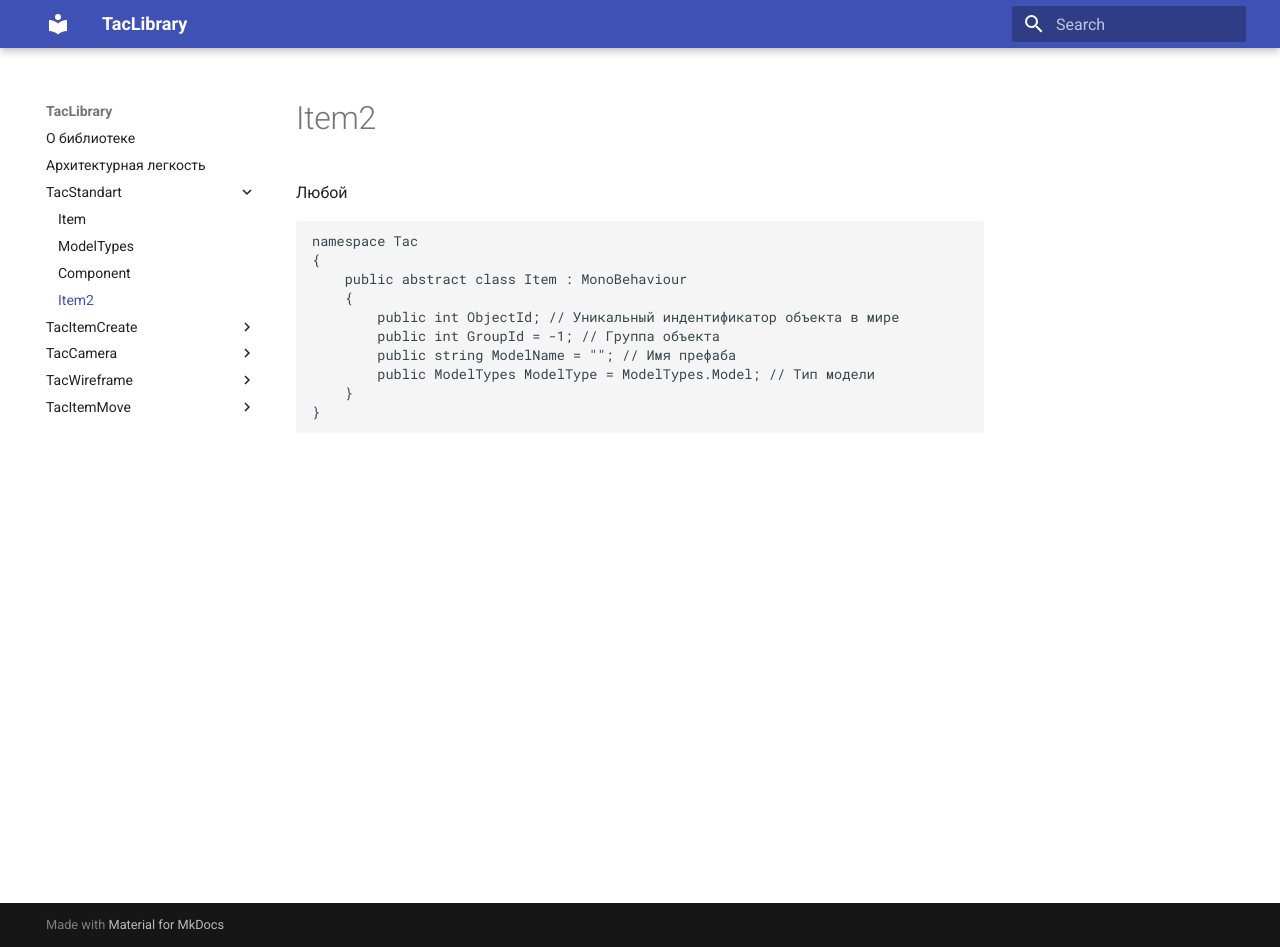
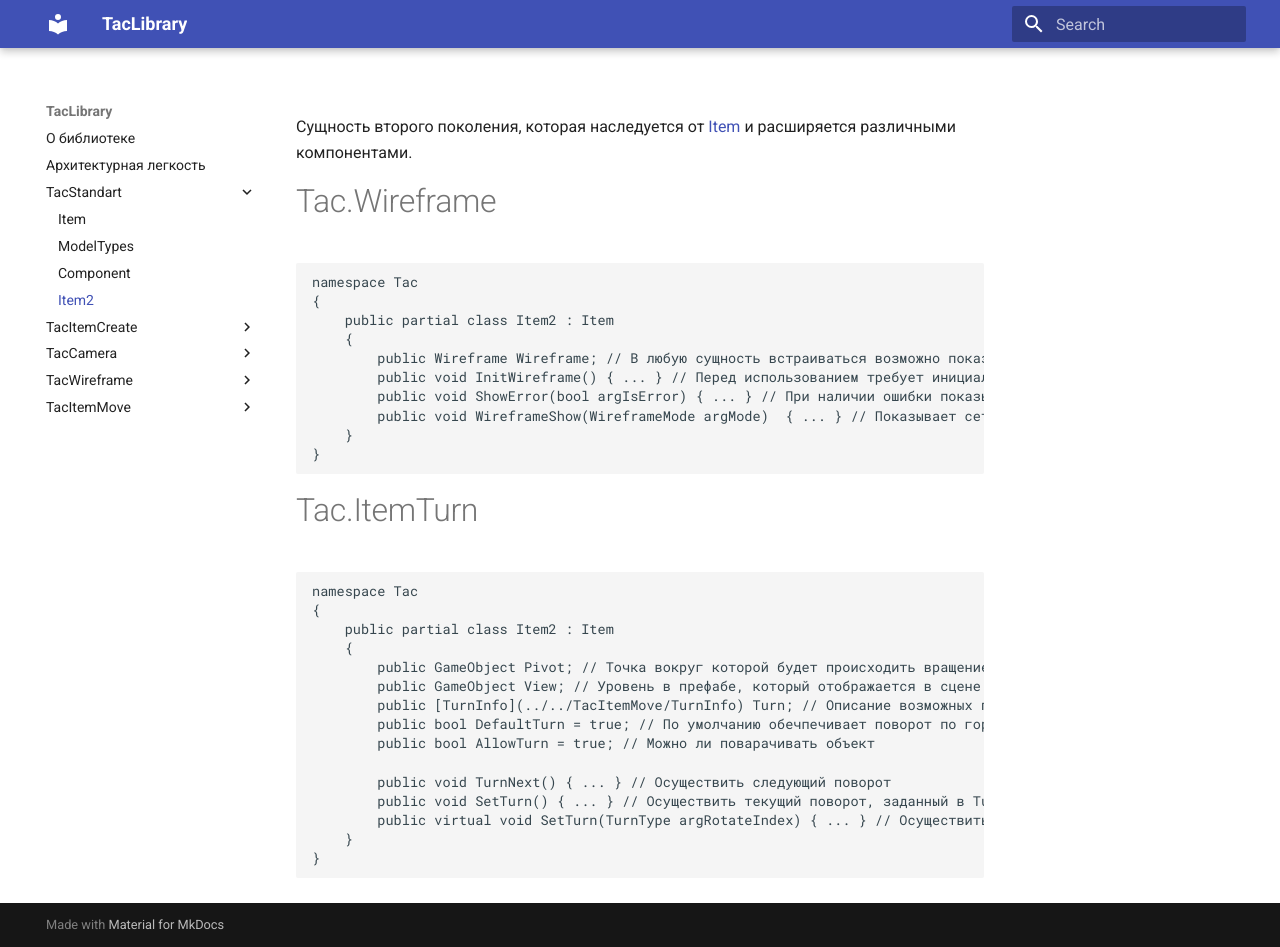
Before and after one commit to tac1402/TacBattleAI, an MkDocs documentation site: the page built from docs/TacStandart/Item2.md, in a window 1280 px wide and 947 px high. Built offline with MkDocs 1.6.1 and Material for MkDocs 9.7.7, drawn with Linux system fonts in a browser that asks for light colours.

Commit message:
Update Item2.md

````diff
--- a/docs/TacStandart/Item2.md
+++ b/docs/TacStandart/Item2.md
@@ -2,17 +2,40 @@
 title: Item2
 ---
 
-Любой
+Сущность второго поколения, которая наследуется от [Item](../Item) и расширяется различными компонентами.
+
+
+# Tac.Wireframe
 
 ```csharp
 namespace Tac
 {
-    public abstract class Item : MonoBehaviour
+    public partial class Item2 : Item
     {
-		public int ObjectId; // Уникальный индентификатор объекта в мире
-		public int GroupId = -1; // Группа объекта
-		public string ModelName = ""; // Имя префаба
-		public ModelTypes ModelType = ModelTypes.Model; // Тип модели
+		public Wireframe Wireframe; // В любую сущность встраиваться возможно показать сетку
+		public void InitWireframe() { ... } // Перед использованием требует инициализации, ищет в том же объекте компонент Wireframe
+		public void ShowError(bool argIsError) { ... } // При наличии ошибки показывает красную сетку, иначе зеленую
+		public void WireframeShow(WireframeMode argMode)  { ... } // Показывает сетку, ту которая указана как WireframeMode
 	}
 }
 ```
+
+# Tac.ItemTurn
+
+```csharp
+namespace Tac
+{
+	public partial class Item2 : Item
+	{
+		public GameObject Pivot; // Точка вокруг которой будет происходить вращение. GameObject определяется пустым в префабе устанавливая только координаты.
+		public GameObject View; // Уровень в префабе, который отображается в сцене
+		public [TurnInfo](../../TacItemMove/TurnInfo) Turn; // Описание возможных поворотов
+		public bool DefaultTurn = true; // По умолчанию обечпечивает поворот по горизонтали на 0, 90, 180, 270 градусов, если нужно переопределить, установите = false
+		public bool AllowTurn = true; // Можно ли поварачивать объект
+
+		public void TurnNext() { ... } // Осуществить следующий поворот
+		public void SetTurn() { ... } // Осуществить текущий поворот, заданный в Turn.CurrentTurn
+		public virtual void SetTurn(TurnType argRotateIndex) { ... } // Осуществить произвольный поворот, передав соответствующий индекс argRotateIndex из списка возможны поворотов TurnType
+	}
+}
+```
````
